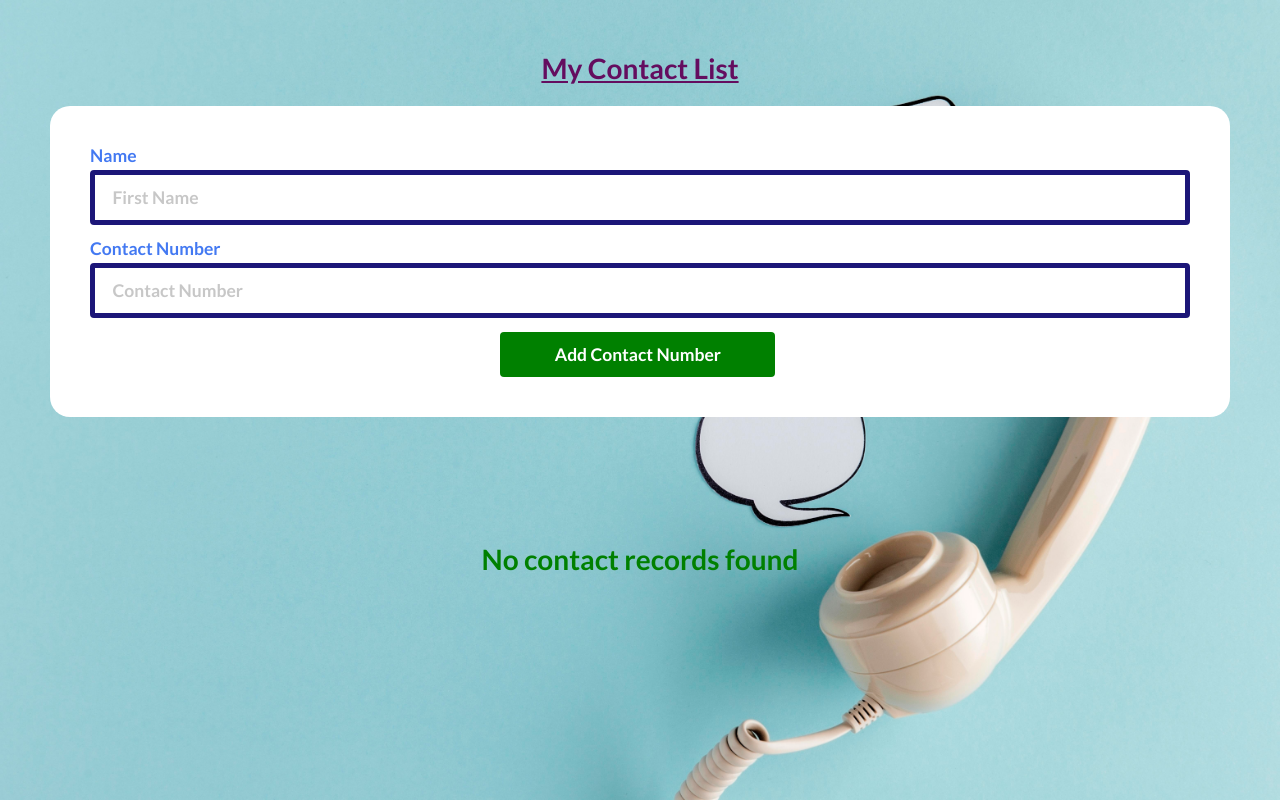
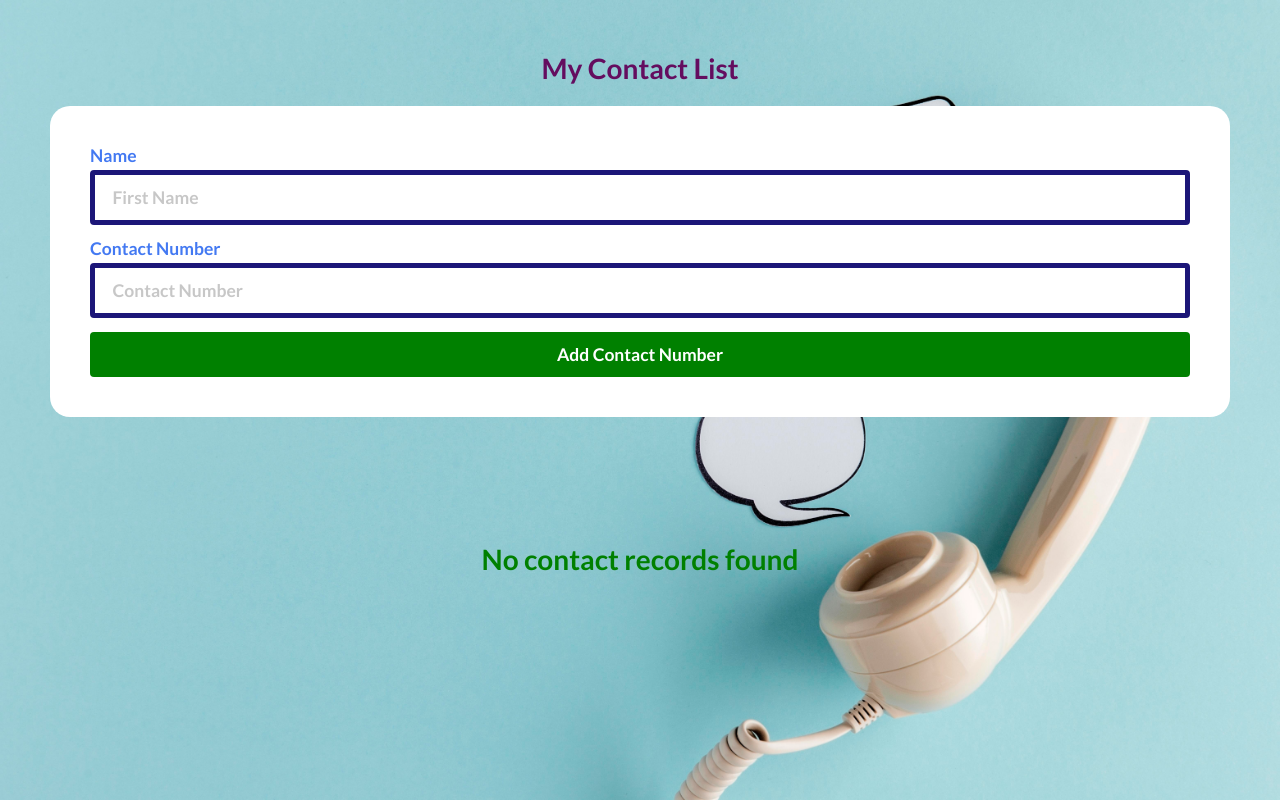
Before and after one commit to janith2021/contactweb, a React (Create React App) app: page / in a window 1280 px wide. Built offline with nearby package versions, Linux system fonts and the light colour scheme.

Commit message:
Contact Form Development

```diff
--- a/src/components/AddContact.js
+++ b/src/components/AddContact.js
@@ -66,7 +66,7 @@ const AddContact = (props) => {
                     <input type="tel" name="contactNumber" placeholder="Contact Number" value={contactNumber} onChange={(e)=> setContactNumber(e.target.value)} style={{fontSize:"1.25rem",color:"#4300FF",fontWeight:"bold",borderColor:"#1C1678",borderWidth:"5px"}}/>
                 </div>
                 <div style={{textAlign:"center"}}>
-                    <button className="ui primary button" type="submit" style={{alignSelf:"center",backgroundColor:"green",width:"25%",fontSize:"1.25rem",fontWeight:"bold"} }>Add Contact Number</button>
+                    <button className="ui primary button" type="submit" style={{alignSelf:"center",backgroundColor:"green",width:"100%",fontSize:"1.25rem",fontWeight:"bold"} }>Add Contact Number</button>
                 </div>
             </form>
         </div>
--- a/src/components/Header.js
+++ b/src/components/Header.js
@@ -11,7 +11,7 @@ const Header = (props) =>{
     //     </div>
     // );
     return (
-        <div style={{textAlign:"center",textDecorationLine:"underline",color:"#640D5F"}}>
+        <div style={{textAlign:"center",color:"#640D5F"}}>
             <h1>My Contact List</h1>
         </div>
     );
```
